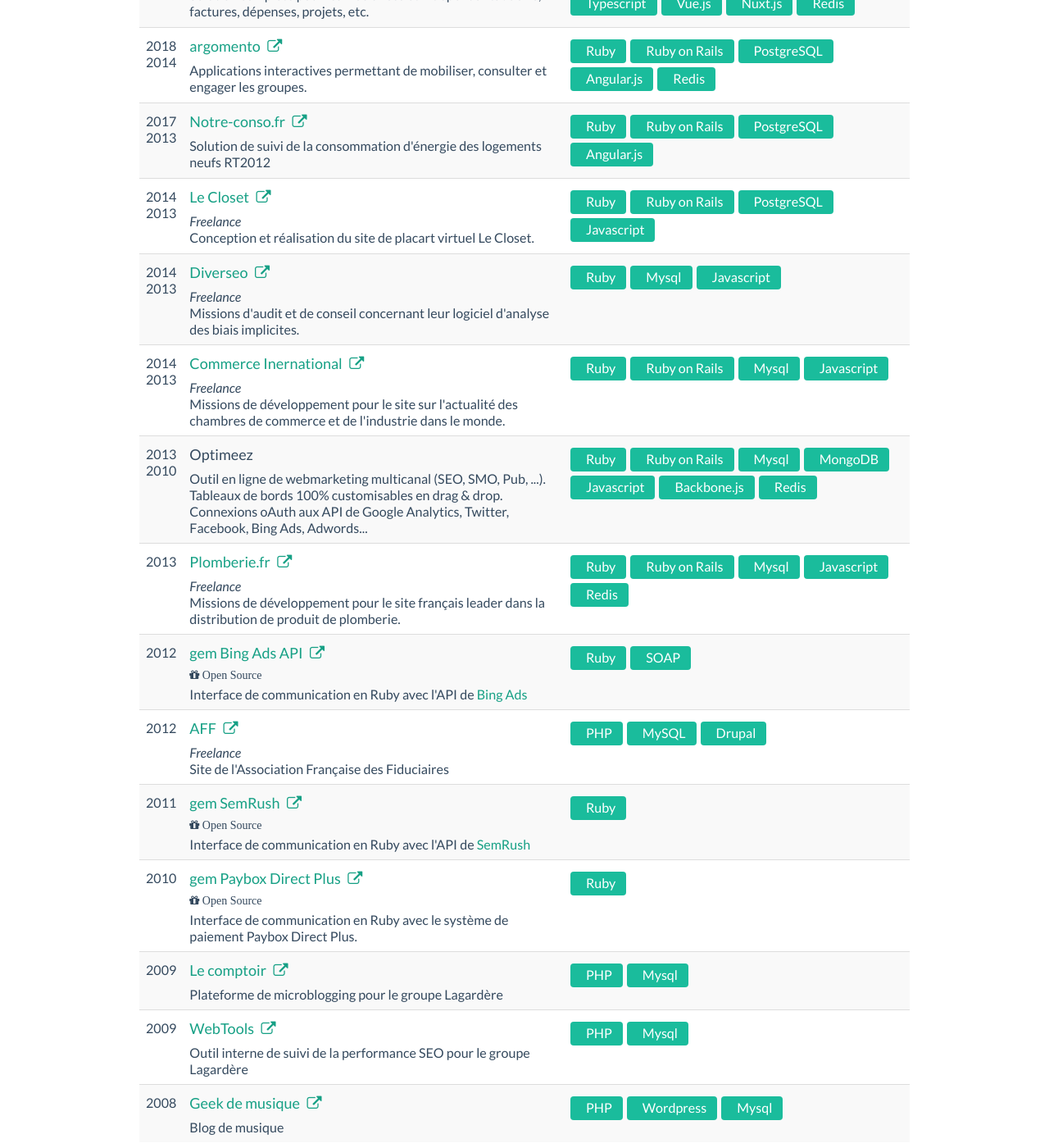
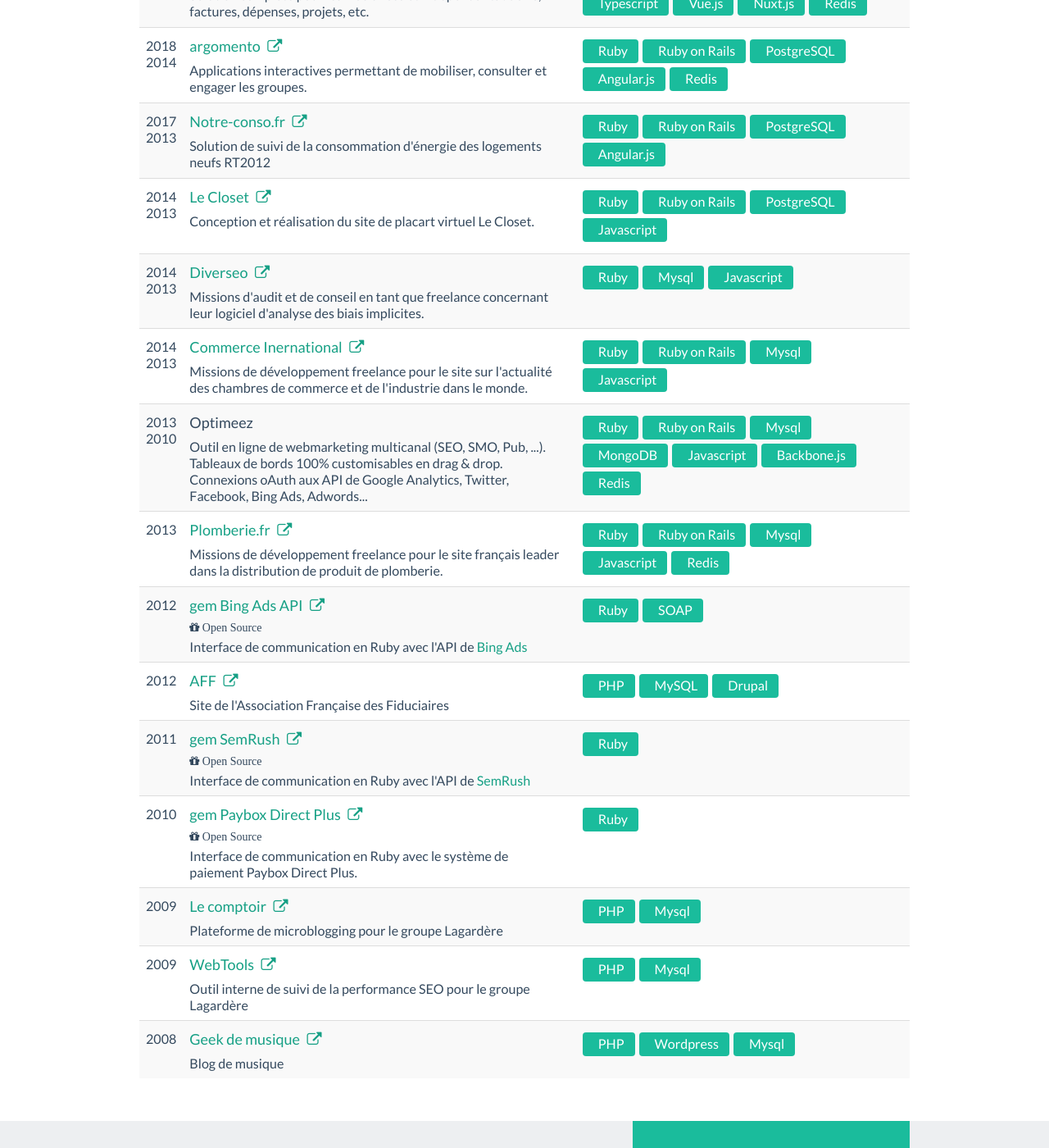
Before and after one commit to arambert/arambert.github.io, a Jekyll site: the page built from index.html, in a window 1280 px wide and 1400 px high, scrolled down 2204 px. Shown: the whole window at 82% size. Built offline with Jekyll 4.4.1, drawn with Linux system fonts in a browser that asks for light colours.

Commit message:
Update references.html

```diff
--- a/_includes/references.html
+++ b/_includes/references.html
@@ -32,7 +32,6 @@
         <td>2014<br/>2013</td>
         <td>
           <h4><a href='https://www.lecloset.fr/' rel="nofollow">Le Closet <i class='icon-external-link'></i></a></h4>
-          <em>Freelance</em><br>
           Conception et réalisation du site de placart virtuel Le Closet.
         </td>
         <td><div class='tagsinput'><span class='tag'>Ruby</span><span class='tag'>Ruby on Rails</span><span class='tag'>PostgreSQL</span><span class='tag'>Javascript</span></div></td>
@@ -42,8 +41,7 @@
         <td>2014<br/>2013</td>
         <td>
           <h4><a href='http://www.journalduparfum.com/' rel="nofollow">Journal du Parfum <i class='icon-external-link'></i></a></h4>
-          <em>Freelance</em><br>
-          Missions de développement pour le site de formation sur le parfum dédié aux conseillères de beauté
+          Missions de développement freelance pour le site de formation sur le parfum dédié aux conseillères de beauté
         </td>
         <td><div class='tagsinput'><span class='tag'>Ruby</span><span class='tag'>Ruby on Rails</span><span class='tag'>Mysql</span><span class='tag'>Javascript</span><span class='tag'>Php</span></div></td>
       </tr>
@@ -51,8 +49,7 @@
         <td>2014<br/>2013</td>
         <td>
           <h4><a href='http://www.diverseo.com' rel="nofollow">Diverseo <i class='icon-external-link'></i></a></h4>
-          <em>Freelance</em><br>
-          Missions d'audit et de conseil concernant leur logiciel d'analyse des biais implicites.
+          Missions d'audit et de conseil en tant que freelance concernant leur logiciel d'analyse des biais implicites.
         </td>
         <td><div class='tagsinput'><span class='tag'>Ruby</span><span class='tag'>Mysql</span><span class='tag'>Javascript</span></div></td>
       </tr>
@@ -60,8 +57,7 @@
         <td>2014<br/>2013</td>
         <td>
           <h4><a href='http://www.actu-cci.com/' rel="nofollow">Commerce Inernational <i class='icon-external-link'></i></a></h4>
-          <em>Freelance</em><br>
-          Missions de développement pour le site sur l'actualité des chambres de commerce et de l'industrie dans le monde.
+          Missions de développement freelance pour le site sur l'actualité des chambres de commerce et de l'industrie dans le monde.
         </td>
         <td><div class='tagsinput'><span class='tag'>Ruby</span><span class='tag'>Ruby on Rails</span><span class='tag'>Mysql</span><span class='tag'>Javascript</span></div></td>
       </tr>
@@ -79,8 +75,7 @@
         <td>2013</td>
         <td>
           <h4><a href='http://www.plomberie.fr'>Plomberie.fr <i class='icon-external-link'></i></a></h4>
-          <em>Freelance</em><br>
-          Missions de développement pour le site français leader dans la distribution de produit de plomberie.
+          Missions de développement freelance pour le site français leader dans la distribution de produit de plomberie.
         </td>
         <td><div class='tagsinput'><span class='tag'>Ruby</span><span class='tag'>Ruby on Rails</span><span class='tag'>Mysql</span><span class='tag'>Javascript</span><span class='tag'>Redis</span></div></td>
       </tr>
@@ -97,7 +92,6 @@
         <td>2012</td>
         <td>
           <h4><a href='http://asso-aff.org/' rel="nofollow">AFF <i class='icon-external-link'></i></a> </h4>
-          <em>Freelance</em><br>
           Site de l'Association Française des Fiduciaires
         </td>
         <td><div class='tagsinput'><span class='tag'>PHP</span><span class='tag'>MySQL</span><span class='tag'>Drupal</span></td>
```
